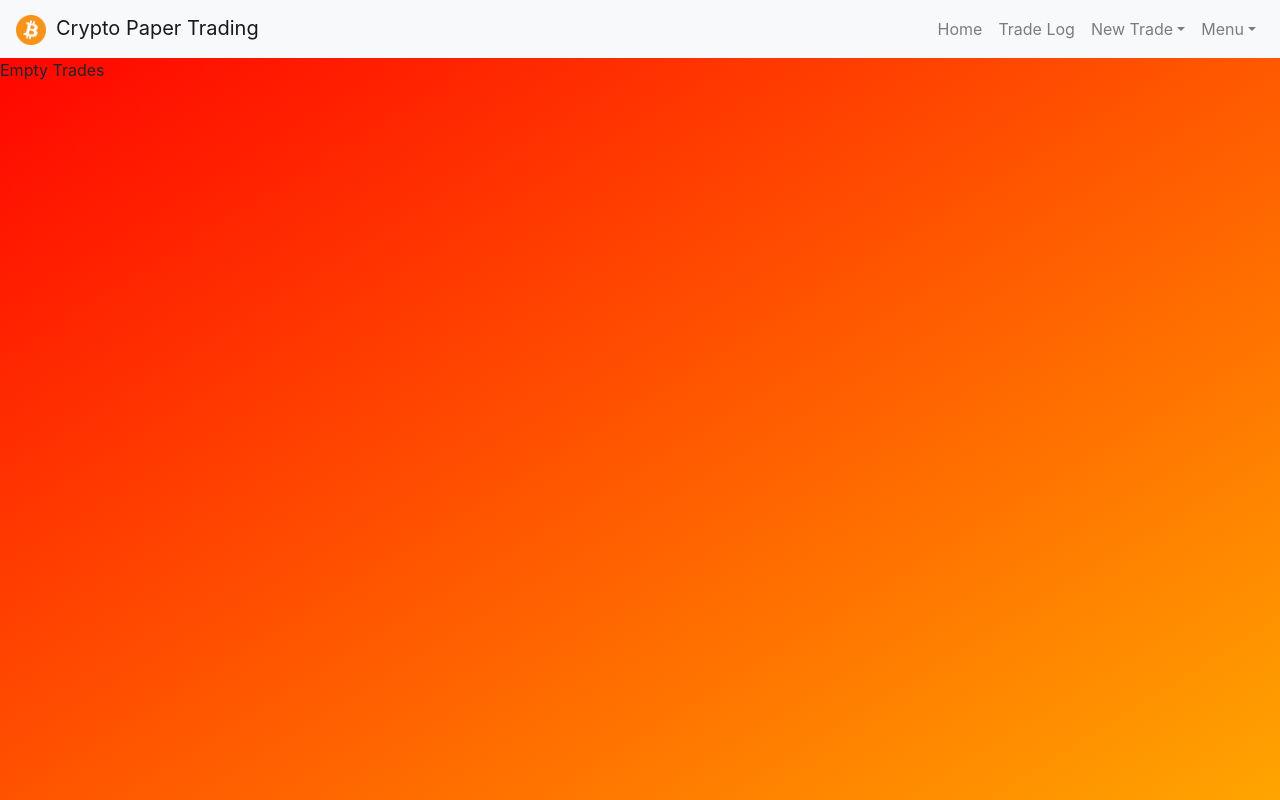
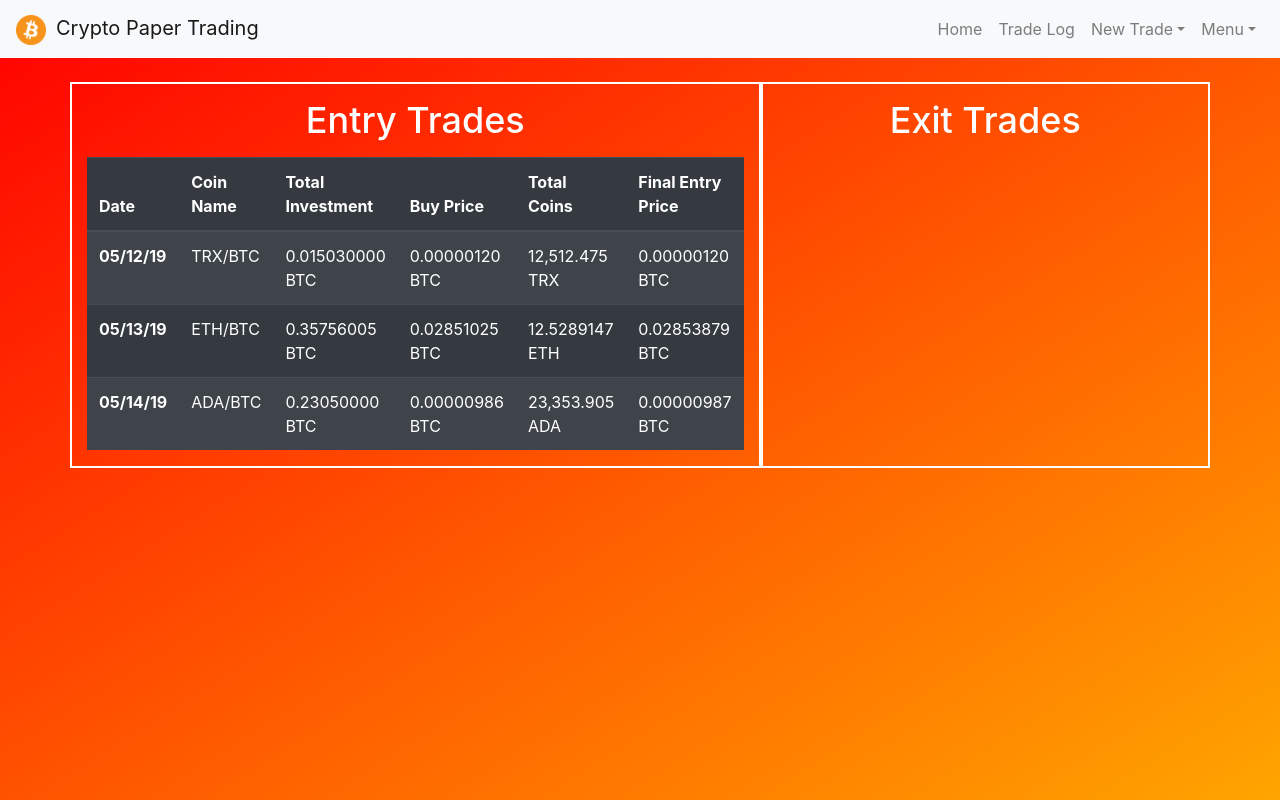
Before and after one commit to mdamian9/cryptopapertrading-site, a React (Create React App) app in the folder client/: page /trade-log in a window 1280 px wide. Built offline with nearby package versions, Linux system fonts and the light colour scheme.

Commit message:
Installed mongoose, connected to remote MongoDB, progress on TradeLogPage and UserEntryTrades component

```diff
--- a/client/src/assets/css/UserHomePage.css
+++ /dev/null
@@ -1,5 +0,0 @@
-.w-outline {
-    border-style: solid;
-    border-width: 2px;
-    border-color: white;
-}
--- a/client/src/components/TradeLogPage.js
+++ b/client/src/components/TradeLogPage.js
@@ -1,32 +1,26 @@
-import React, { Component } from 'react';
+import React from 'react';
+import { Container, Row, Col } from 'reactstrap';
 import NavbarComponent from './Navbar';
 import UserEntryTrades from './UserEntryTrades';
-import UserExitTrades from './UserEntryTrades';
+import UserExitTrades from './UserExitTrades';
 
-let flag;
-let Trades;
-
-if (flag === "entries") {
-    Trades = UserEntryTrades;
-} else if (flag === "exits") {
-    Trades = UserExitTrades;
-} else {
-    Trades = () => {
-        return (
-            <div>Empty Trades</div>
-        );
-    };
-};
-
-class TradeLogPage extends Component {
-    render = () => {
-        return (
-            <div>
-                <NavbarComponent />
-                <Trades />
-            </div>
-        );
-    };
+const TradeLogPage = () => {
+    return (
+        <div>
+            <NavbarComponent />
+            <br />
+            <Container className="text-white" style={{ width: "100%" }}>
+                <Row className="justify-content-center">
+                    <Col className="w-outline">
+                            <UserEntryTrades />
+                    </Col>
+                    <Col className="w-outline" >
+                        <UserExitTrades />
+                    </Col>
+                </Row>
+            </Container>
+        </div>
+    );
 };
 
 export default TradeLogPage;
--- a/client/src/components/UserEntryTrades.js
+++ b/client/src/components/UserEntryTrades.js
@@ -1,9 +1,52 @@
 import React, { Component } from 'react';
+import { Table } from 'reactstrap';
 
 class UserEntryTrades extends Component {
-    render = () => {
+    render() {
         return (
-            <div>User Entry Trades Component</div>
+            <div>
+                <h1 className="text-center" style={{ margin: "15px", fontSize: "4.5vh" }}>
+                    Entry Trades
+                </h1>
+                <Table dark striped>
+                    <thead>
+                        <tr>
+                            <th>Date</th>
+                            <th>Coin Name</th>
+                            <th>Total Investment</th>
+                            <th>Buy Price</th>
+                            <th>Total Coins</th>
+                            <th>Final Entry Price</th>
+                        </tr>
+                    </thead>
+                    <tbody>
+                        <tr>
+                            <th scope="row">05/12/19</th>
+                            <td>TRX/BTC</td>
+                            <td>0.015030000 BTC</td>
+                            <td>0.00000120 BTC</td>
+                            <td>12,512.475 TRX</td>
+                            <td>0.00000120 BTC</td>
+                        </tr>
+                        <tr>
+                            <th scope="row">05/13/19</th>
+                            <td>ETH/BTC</td>
+                            <td>0.35756005 BTC</td>
+                            <td>0.02851025 BTC</td>
+                            <td>12.5289147 ETH</td>
+                            <td>0.02853879 BTC</td>
+                        </tr>
+                        <tr>
+                            <th scope="row">05/14/19</th>
+                            <td>ADA/BTC</td>
+                            <td>0.23050000 BTC</td>
+                            <td>0.00000986 BTC</td>
+                            <td>23,353.905 ADA</td>
+                            <td>0.00000987 BTC</td>
+                        </tr>
+                    </tbody>
+                </Table>
+            </div>
         );
     };
 };
--- a/client/src/components/UserExitTrades.js
+++ b/client/src/components/UserExitTrades.js
@@ -1,9 +1,14 @@
 import React, { Component } from 'react';
+import { Table } from 'reactstrap';
 
 class UserExitTrades extends Component {
-    render = () => {
+    render() {
         return (
-            <div>User Entry Trades Component</div>
+            <div>
+                <h1 className="text-center" style={{ margin: "15px", fontSize: "4.5vh" }}>
+                    Exit Trades
+                </h1>
+            </div>
         );
     };
 };
--- a/client/src/components/UserHomePage.js
+++ b/client/src/components/UserHomePage.js
@@ -1,9 +1,17 @@
 import React, { Component } from 'react';
 import { Button, Container, Row, Col } from 'reactstrap';
 import NavbarComponent from './Navbar';
-import '../assets/css/UserHomePage.css';
 
 class UserHomePage extends Component {
+
+    constructor(props) {
+        super(props);
+        this.state = {
+            cryptoTweets: [],
+            bitcoinTweets: []
+        };
+    };
+
     render = () => {
         return (
             <div style={{ color: 'white' }} className="full-div">
--- a/client/src/index.css
+++ b/client/src/index.css
@@ -37,3 +37,9 @@ code {
 .centered-nav > .navbar-brand {
   float:none;
 }
+
+.w-outline {
+  border-style: solid;
+  border-width: 2px;
+  border-color: white;
+}
--- a/package.json
+++ b/package.json
@@ -22,6 +22,7 @@
     "body-parser": "^1.18.3",
     "express": "^4.15.4",
     "if-env": "^1.0.4",
+    "mongoose": "^5.5.5",
     "morgan": "^1.9.1"
   }
 }
```
Also changed, not shown: 2 other files (tests, documents, lock files or other folders).
